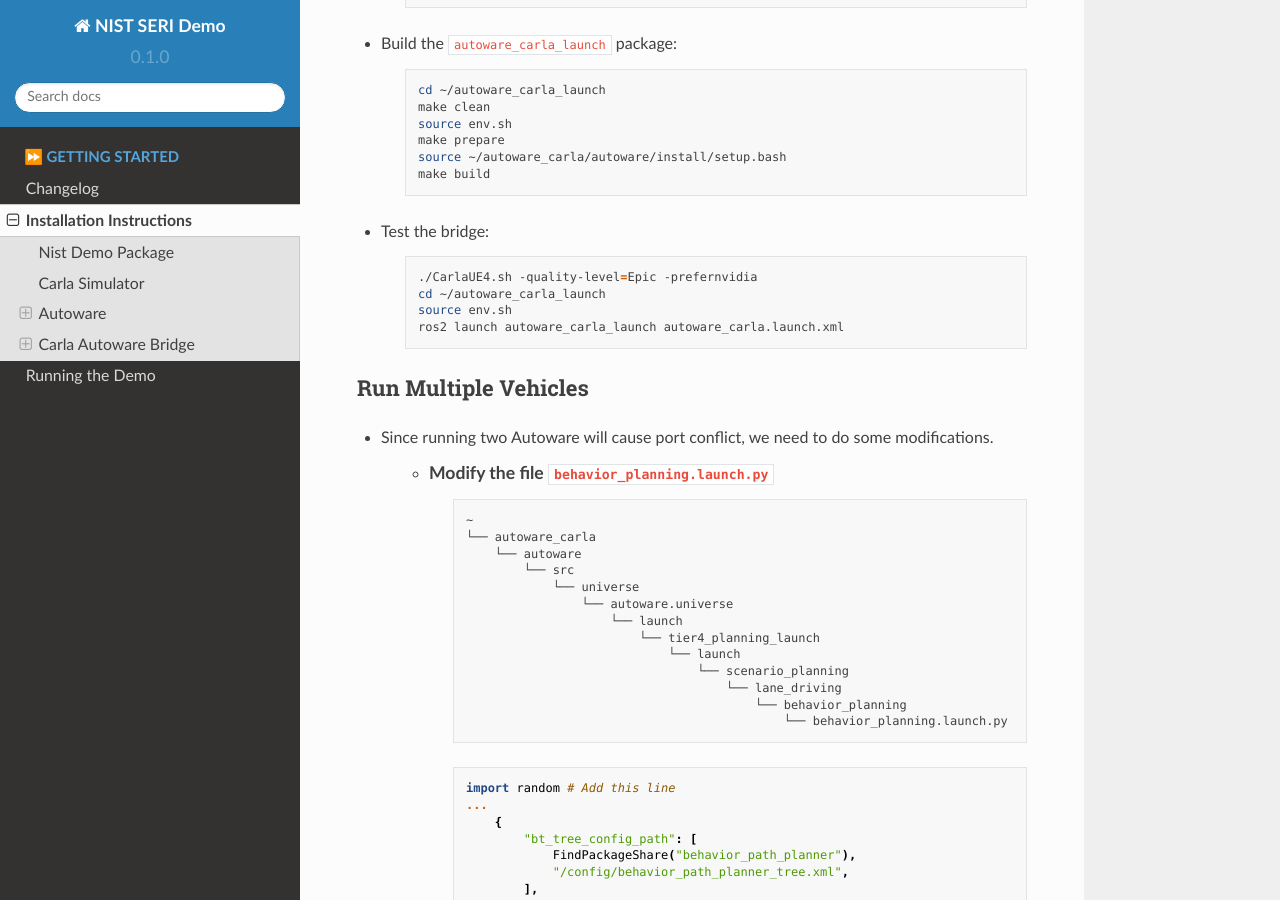
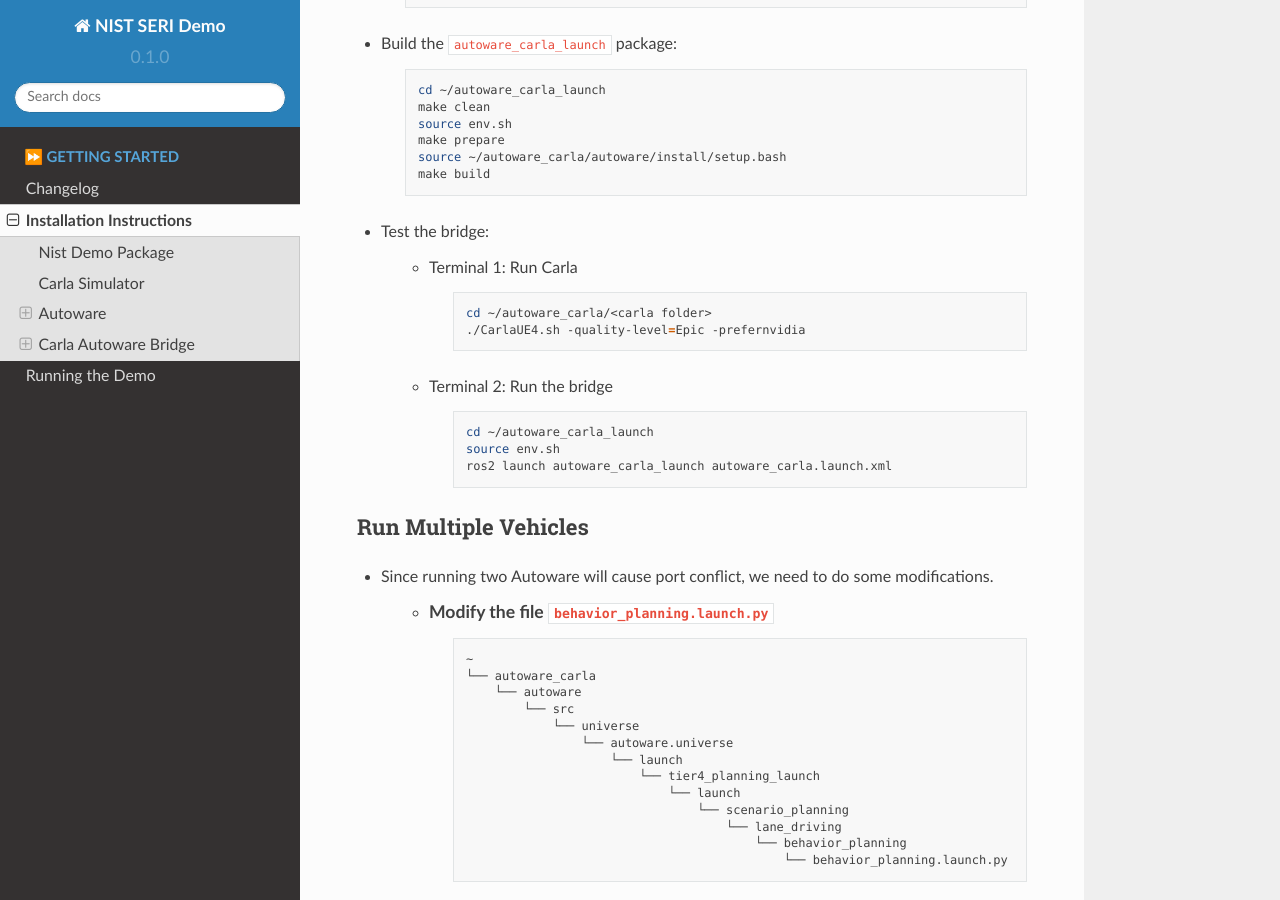
Before and after one commit to zeidk/seri_workshop_demo, a Sphinx documentation site: the page built from docs/getting_started/installation.rst, in a window 1280 px wide and 900 px high, scrolled down 2844 px. Built offline with Sphinx 7.4.7 and the Read the Docs theme 2.0.0, drawn with Linux system fonts in a browser that asks for light colours.

Commit message:
documentation

```diff
--- a/docs/getting_started/installation.rst
+++ b/docs/getting_started/installation.rst
@@ -177,10 +177,20 @@ Carla Autoware Bridge
 
 - Test the bridge:
 
+    - Terminal 1: Run Carla
+
         .. code-block:: bash
             :class: no-copybutton
 
+            cd ~/autoware_carla/<carla folder>
             ./CarlaUE4.sh -quality-level=Epic -prefernvidia
+
+
+    - Terminal 2: Run the bridge
+
+        .. code-block:: bash
+            :class: no-copybutton
+
             cd ~/autoware_carla_launch
             source env.sh
             ros2 launch autoware_carla_launch autoware_carla.launch.xml
```
